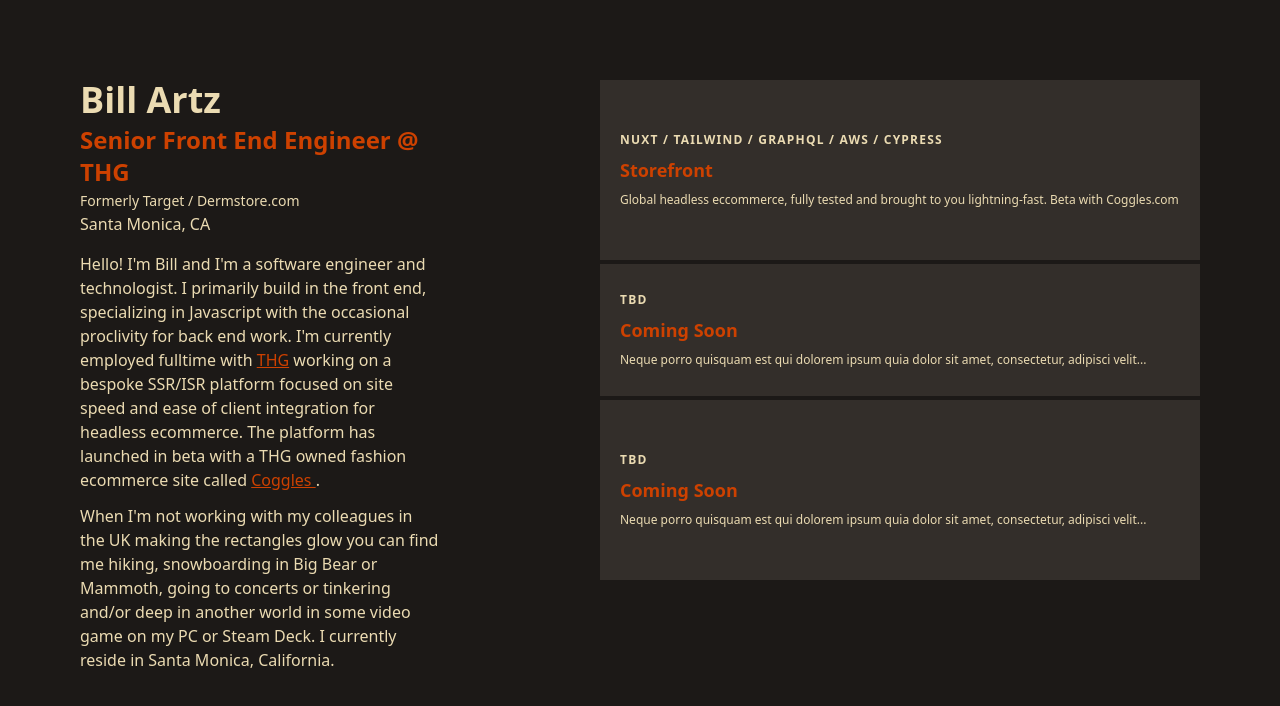
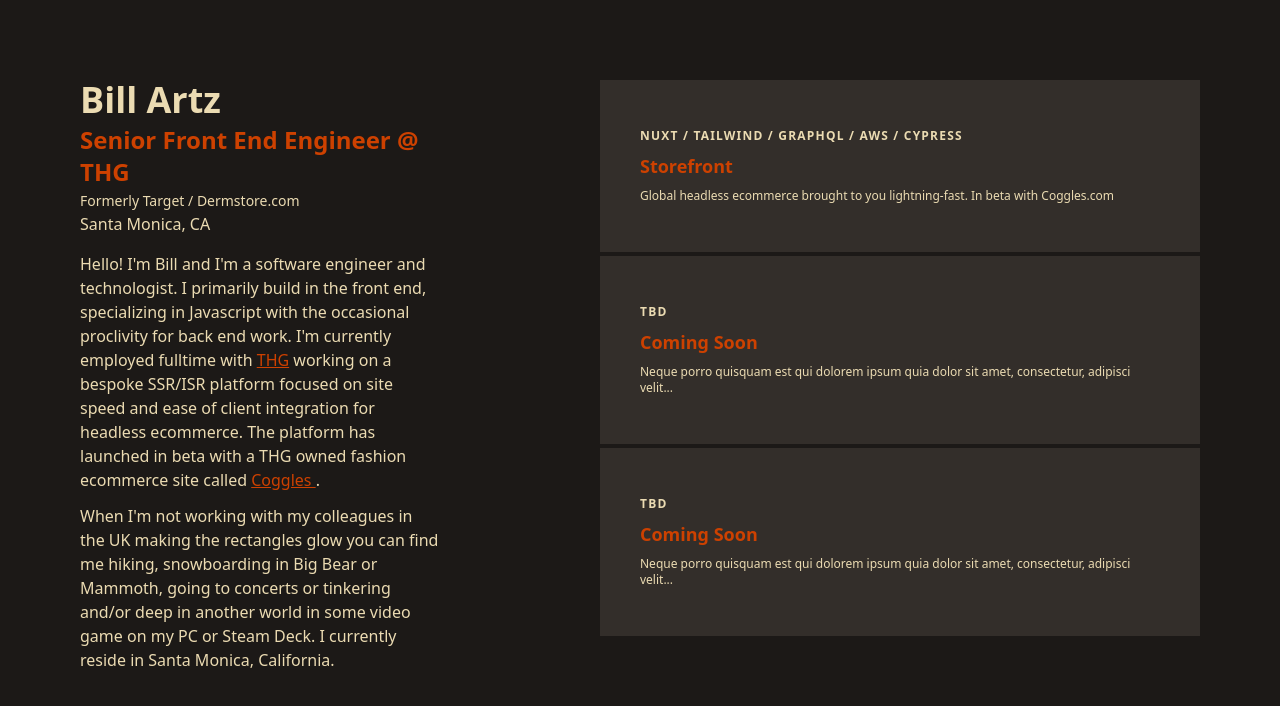
Before and after one commit to ztrab/billartz.dev, a Nuxt app in the folder app/: page / in a window 1280 px wide. Shown: the top 706 px of the page. Built offline with nearby package versions, Linux system fonts and the light colour scheme.

Commit message:
improving content component

```diff
--- a/app/components/ContentBox.vue
+++ b/app/components/ContentBox.vue
@@ -1,5 +1,20 @@
 <template>
-  <article class="text-secondary bg-highlight p-5 transition md:hover:!opacity-100 md:group-hover:opacity-50 md:hover:scale-125 mb-1 min-w-full lg:min-w-[600px]">
-    <slot />
+  <article class="text-secondary bg-highlight transition md:hover:!opacity-100 md:group-hover:opacity-50 md:hover:scale-125 mb-1 min-w-full lg:min-w-[600px]">
+    <a :href="url" target="_blank" class="no-underline block p-10">
+      <div>
+        <slot />
+      </div>
+    </a>
   </article>
 </template>
+
+<script>
+export default {
+  props: {
+    url: {
+      type: String,
+      default: '#'
+    }
+  }
+}
+</script>
--- a/app/pages/index.vue
+++ b/app/pages/index.vue
@@ -1,12 +1,11 @@
 <template>
   <div class="h-full flex flex-col lg:flex-row justify-between">
-    <!-- TODO: Fix mobile alignment between main and content sections -->
+    <!-- TODO: Fix mobile alignment text-squeeze between main and content sections for mobile-->
     <div class="flex justify-center py-20 px-20">
       <MyBio />
     </div>
     <div class="flex flex-col py-20 px-20 group">
-      <ContentBox>
-        <a href="https://beta.www.coggoles.com/" target="_blank" class="no-underline p-40">
+      <ContentBox url="https://beta.www.coggles.com">
         <p class="mt-2 text-xs tracking-widest font-bold uppercase">
           Nuxt / Tailwind / GraphQL / AWS / CYPRESS
         </p>
@@ -14,12 +13,10 @@
           Storefront
         </h3>
         <p class="my-2 text-xs">
-            Global headless eccommerce, fully tested and brought to you lightning-fast. Beta with Coggles.com
+          Global headless ecommerce brought to you lightning-fast. In beta with Coggles.com
         </p>
-        </a>
       </ContentBox>
       <ContentBox>
-        <a href="#" target="_blank" class="no-underline">
         <p class="mt-2 text-xs tracking-widest font-bold uppercase">
           TBD
         </p>
@@ -29,10 +26,8 @@
         <p class="my-2 text-xs">
           Neque porro quisquam est qui dolorem ipsum quia dolor sit amet, consectetur, adipisci velit...
         </p>
-        </a>
       </ContentBox>
       <ContentBox>
-        <a href="#" target="_blank" class="no-underline p-40">
         <p class="mt-2 text-xs tracking-widest font-bold uppercase">
           TBD
         </p>
@@ -42,7 +37,6 @@
         <p class="my-2 text-xs">
           Neque porro quisquam est qui dolorem ipsum quia dolor sit amet, consectetur, adipisci velit...
         </p>
-        </a>
       </ContentBox>
     </div>
   </div>
```
Lines whose indentation alone changed are shown as unchanged.
